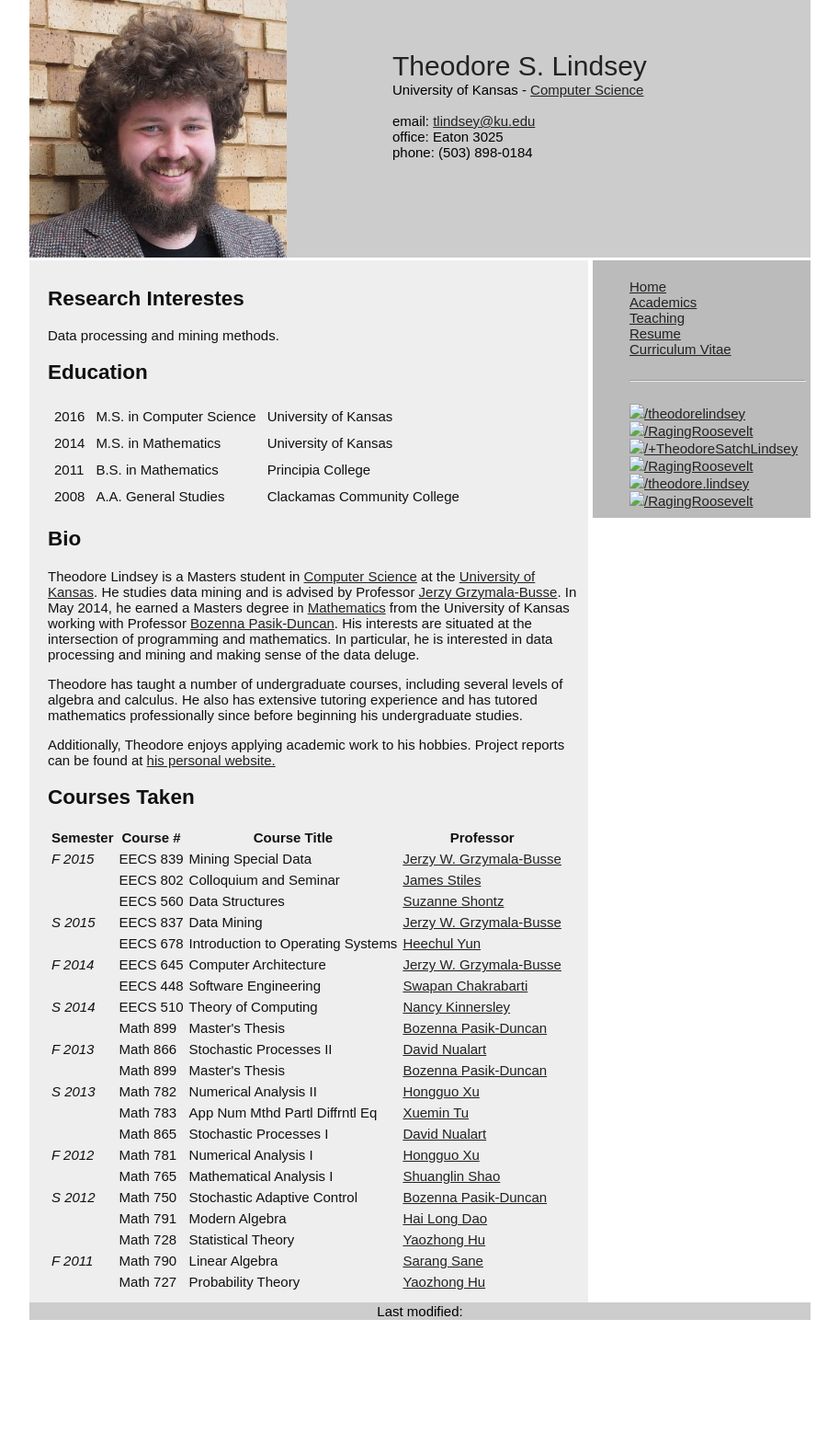
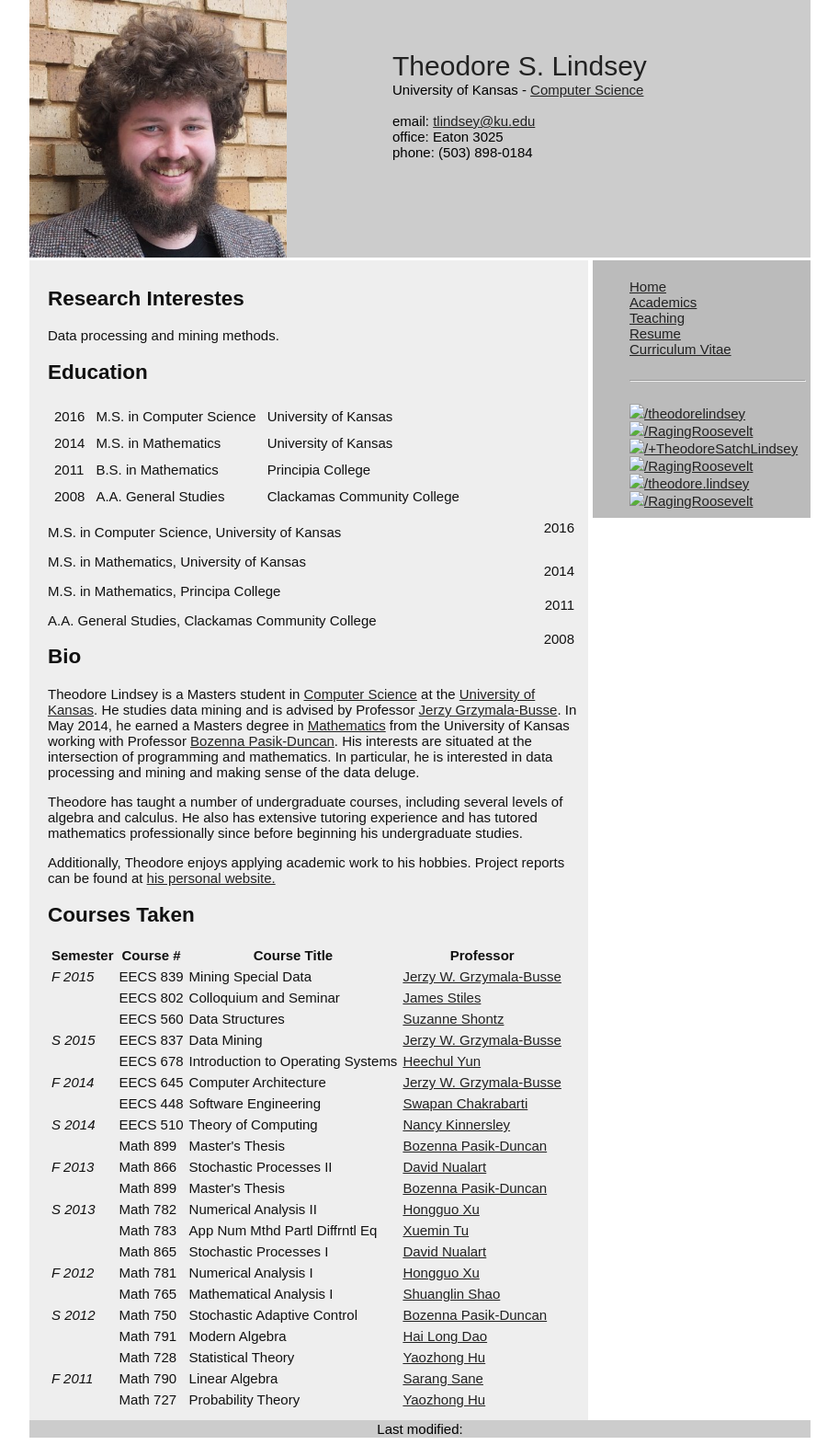
Before and after one commit to RagingRoosevelt/RagingRoosevelt.github.io, a Jekyll site: the page built from academics.html, in a window 1280 px wide. Shown: the whole page at 92% size, without its empty margins (183-1096 px from the left). Built offline with Jekyll 4.4.1, drawn with Linux system fonts in a browser that asks for light colours; before the commit the page ends 1443 px from its top, so only the background shows below that.

Commit message:
education formatting test

```diff
--- a/academics.html
+++ b/academics.html
@@ -16,6 +16,15 @@ section: Academics
 <tr><td>2011</td><td>B.S. in Mathematics</td><td>Principia College</td></tr>
 <tr><td>2008</td><td>A.A. General Studies</td><td>Clackamas Community College</td></tr>
 </table>
+
+<div style="float: right; clear: right; margin: 10px;">2016</div>
+<p>M.S. in Computer Science, University of Kansas</p>
+<div style="float: right; clear: right; margin: 10px;">2014</div>
+<p>M.S. in Mathematics, University of Kansas</p>
+<div style="float: right; clear: right; margin: 10px;">2011</div>
+<p>M.S. in Mathematics, Principa College</p>
+<div style="float: right; clear: right; margin: 10px;">2008</div>
+<p>A.A. General Studies, Clackamas Community College</p>
 
 <h2>Bio</h2>
 <p>Theodore Lindsey is a Masters student in <a href="http://eecs.ku.edu/">Computer Science</a> at the <a href="https://www.ku.edu/">University of Kansas</a>.
```
